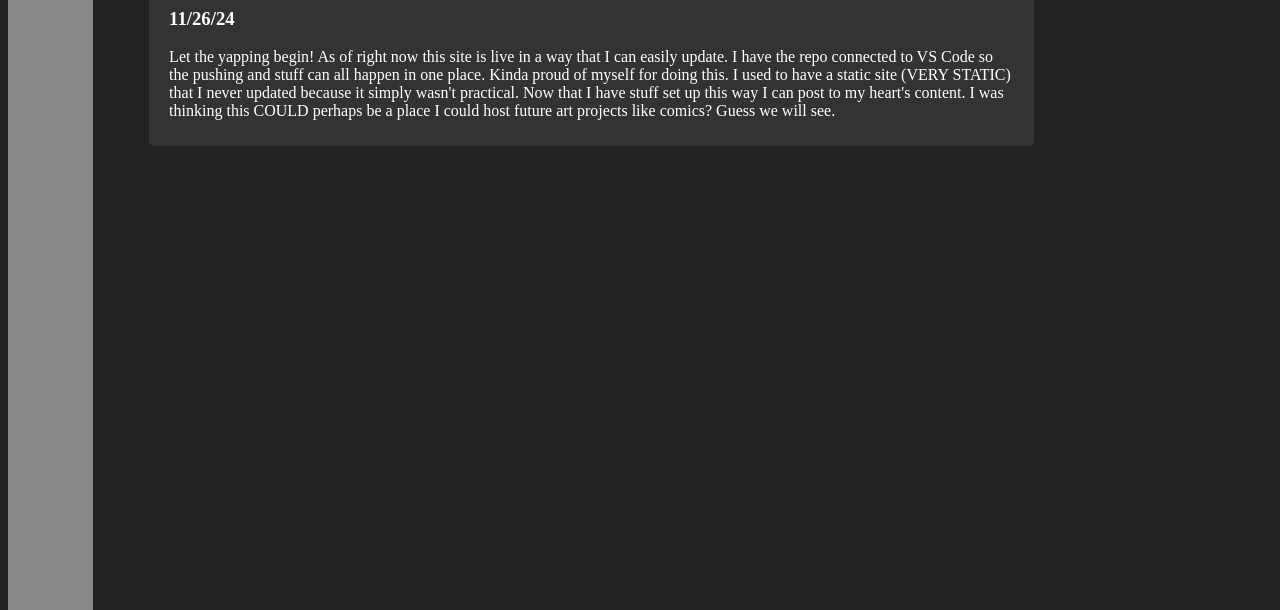
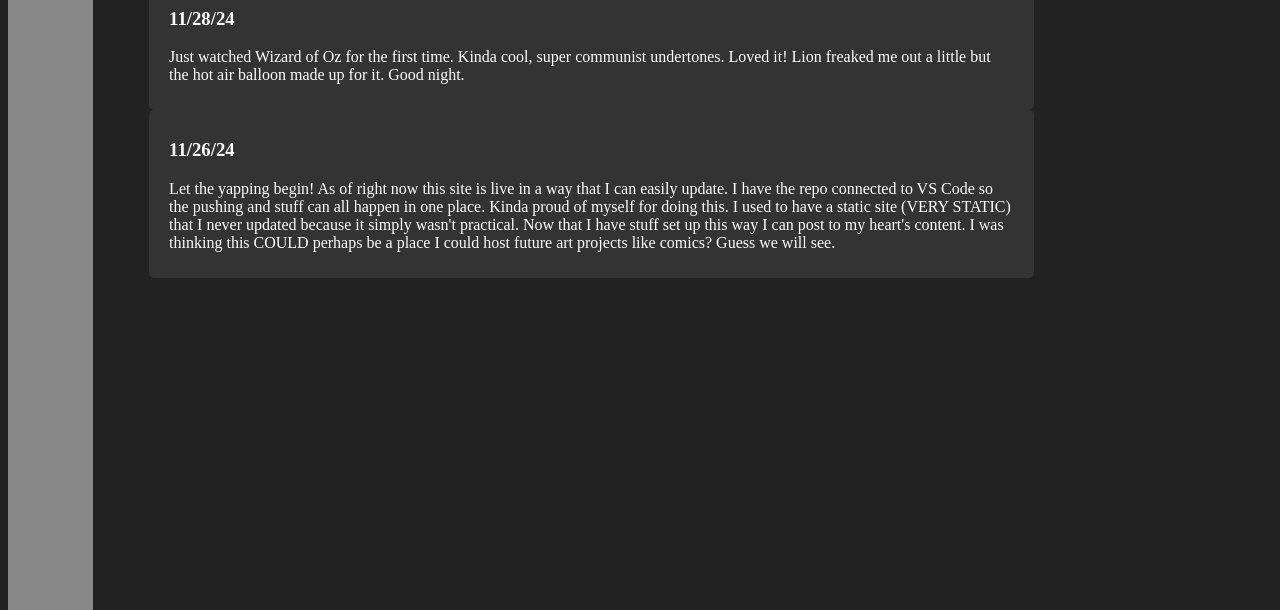
Before and after one commit to spenfo/spencerfblog, a plain HTML site: page docs/textblog/nov2024.html in a window 1280 px wide. Shown: the part 190-800 px from the top of the page. Drawn offline with Linux system fonts and the light colour scheme; a web font is replaced by a local one.

Commit message:
text post 11/28/24

```diff
--- a/docs/textblog/nov2024.html
+++ b/docs/textblog/nov2024.html
@@ -37,6 +37,13 @@
             <hr>
 
             <div class="post">
+                <h3>11/28/24</h3>
+                <p>
+                    Just watched Wizard of Oz for the first time. Kinda cool, super communist undertones. Loved it! Lion freaked me out a little but the hot air balloon made up for it. Good night.
+                </p>
+            </div>
+
+            <div class="post">
                 <h3>11/26/24</h3>
                 <p>
                     Let the yapping begin! As of right now this site is live in a way that I can easily update. I have the repo connected to VS Code so the pushing and stuff can all happen in one place. Kinda proud of myself for doing this. I used to have a static site (VERY STATIC) that I never updated because it simply wasn't practical. Now that I have stuff set up this way I can post to my heart's content. I was thinking this COULD perhaps be a place I could host future art projects like comics? Guess we will see.
```
